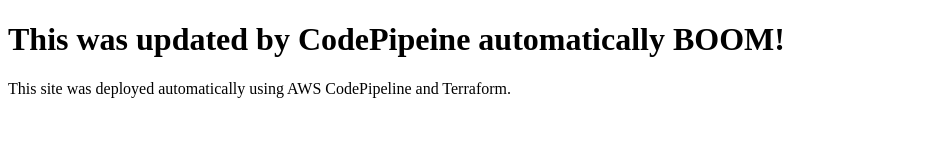
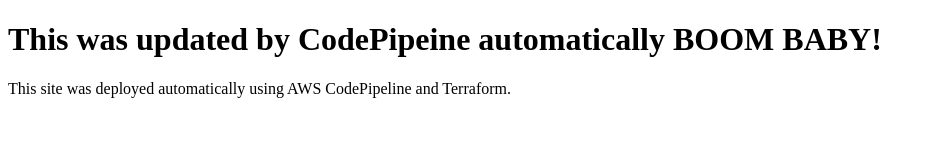
Before and after one commit to CheaTheReal/terraform-s3-cicd-pipeline, a plain HTML site: page index.html in a window 1280 px wide. Shown: the whole page, without its empty margins (0-934 px from the left). Drawn offline with Linux system fonts and the light colour scheme.

Commit message:
🔥 Final test deploy via CodePipeline

```diff
--- a/index.html
+++ b/index.html
@@ -4,7 +4,7 @@
   <title>My CI/CD Static Site</title>
 </head>
 <body>
-  <h1>This was updated by CodePipeine automatically BOOM!</h1>
+  <h1>This was updated by CodePipeine automatically BOOM BABY!</h1>
   <p>This site was deployed automatically using AWS CodePipeline and Terraform.</p>
 </body>
 </html>
```
